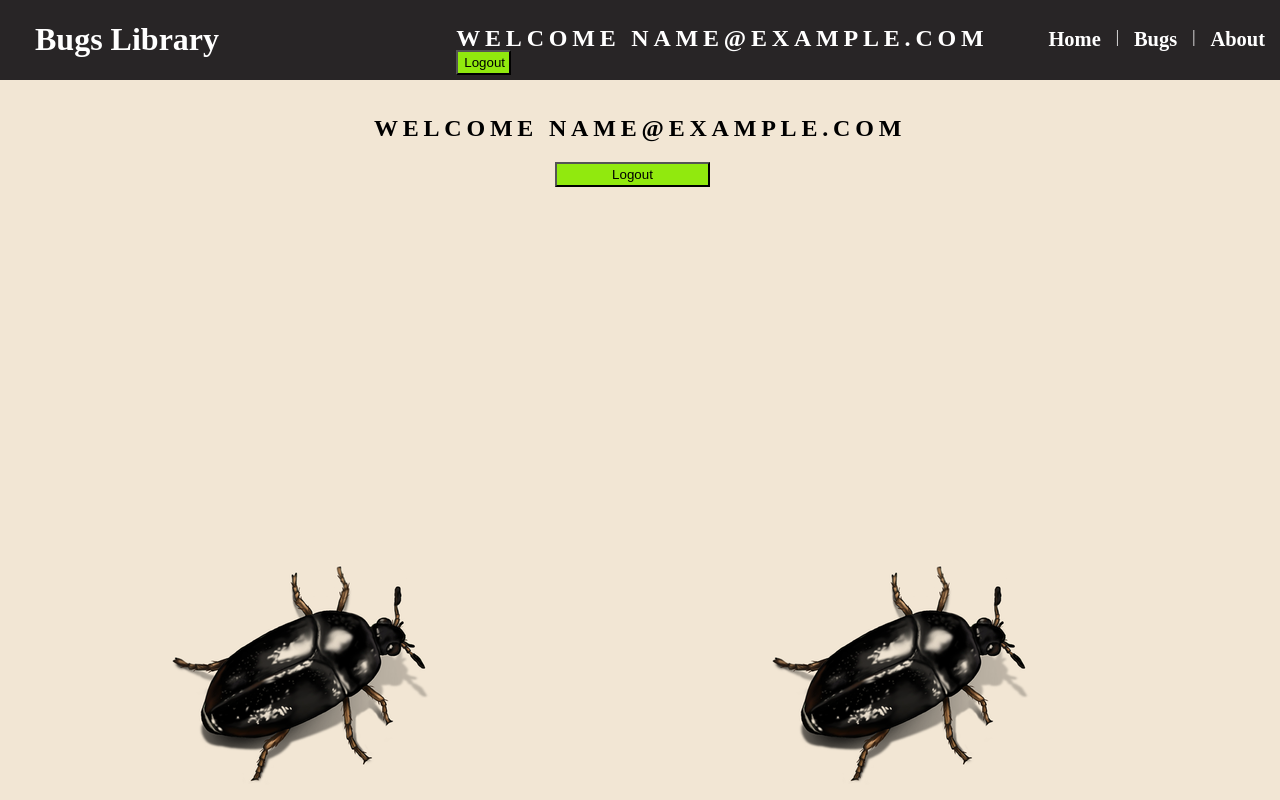
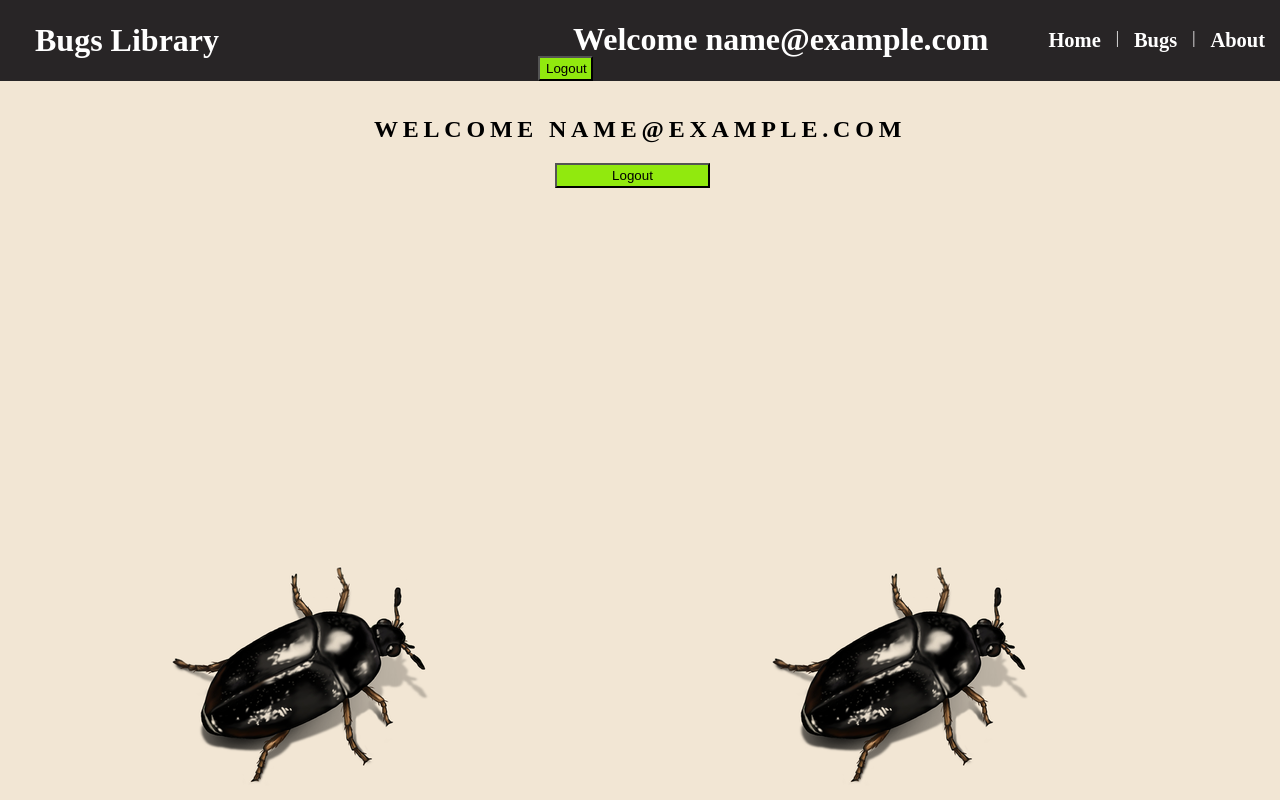
Before and after one commit to senpaiharde/bug-project-front-backend, a React (Vite) app in the folder miss-bug-starter-react-vite/: page /tracker/bug/1 in a window 1280 px wide. Shown: the top 800 px of the page. Built offline with nearby package versions, Linux system fonts and the light colour scheme; sample sign-in values are in the browser's storage.

Commit message:
fixed input ui + small bug

```diff
--- a/miss-bug-starter-react-vite/src/assets/styles/main.scss
+++ b/miss-bug-starter-react-vite/src/assets/styles/main.scss
@@ -122,7 +122,7 @@ a {
     color: white;
   }
 }
-.UserHeader h2 {
+.UserHeaderH2 {
   padding-right: 35px;
   margin-bottom: -2px;
   cursor: pointer;
--- a/miss-bug-starter-react-vite/src/cmps/AppHeader.jsx
+++ b/miss-bug-starter-react-vite/src/cmps/AppHeader.jsx
@@ -20,7 +20,7 @@ export function AppHeader({ user, setUser }) {
         <div className="UserHeader">
           {user ? (
             <>
-              <h2>Welcome {user.fullname || user.email}</h2>
+              <h1 className='UserHeaderH2'>Welcome {user.fullname || user.email}</h1>
               <button className="headerbutton" onClick={onLogout}>
                 Logout
               </button>
--- a/miss-bug-starter-react-vite/src/pages/tracker/BugIndex.jsx
+++ b/miss-bug-starter-react-vite/src/pages/tracker/BugIndex.jsx
@@ -95,12 +95,14 @@ export function BugIndex({user}) {
             <main className='bugsection'>
             <section >
                 <input className='buginput'
+                style={{width:'15%'}}
                 type='text'
                 placeholder='Search By title'
                 value={filterBy.txt}
                 onChange={(ev) => setFilterBy({...filterBy, txt: ev.target.value})}
                 />
                 <input
+                style={{width:'15%'}}
                 className='buginput'
                 type='number'
                 placeholder='min siverity'
```
Also changed, not shown: miss-bug-starter-react-vite/src/assets/styles/_mixins.scss (added, +7 -0 lines).
